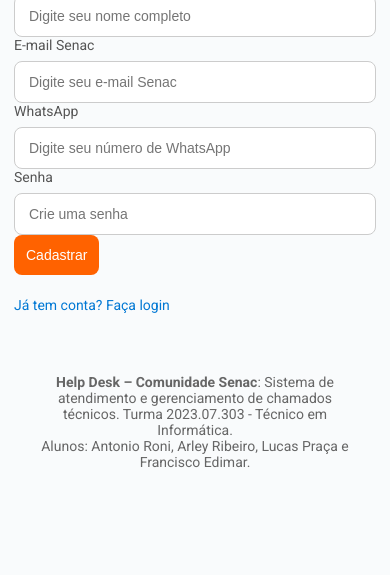
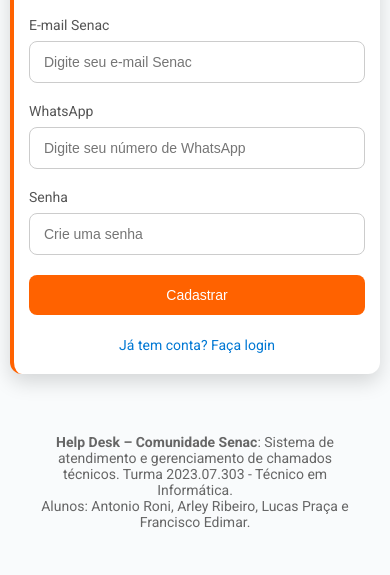
Before and after one commit to ribeiroarley/projeto-helpdesk-versao-01, a plain HTML site: page aluno/html/cadastro_aluno.html in a window 390 px wide. Shown: the part 269-844 px from the top of the page. Drawn offline with Linux system fonts and the light colour scheme.

Commit message:
Substituí .login-page por .register-page e .login-container por .register-container no CSS para corresponder às classes usadas no HTML.

```diff
--- a/aluno/css/cadastro_aluno.css
+++ b/aluno/css/cadastro_aluno.css
@@ -37,13 +37,13 @@ body {
 }
 
 /* Container principal da página */
-.login-page {
+.register-page {
     width: 100%;
     max-width: 400px; /* Largura máxima do container */
 }
 
 /* Container do formulário de cadastro */
-.login-container {
+.register-container {
     background: #ffffff;
     padding: 40px 30px;
     border-radius: 12px;
@@ -71,7 +71,7 @@ body {
 }
 
 /* Estilo do formulário */
-.login-form {
+.register-form {
     display: flex;
     flex-direction: column;
     gap: 20px; /* Espaçamento entre os elementos do formulário */
@@ -174,7 +174,7 @@ body {
 }
 
 /* Estilo da mensagem de sucesso */
-.success-message {
+.message.success-message {
     background-color: #ddffdd; /* Verde claro */
     color: #2e7d32; /* Verde escuro */
     padding: 10px;
@@ -186,7 +186,7 @@ body {
 }
 
 /* Estilo da mensagem de erro */
-.error-message {
+.message.error-message {
     background-color: #ffdddd; /* Vermelho claro */
     color: #d8000c; /* Vermelho escuro */
     padding: 10px;
@@ -202,7 +202,7 @@ body {
     .site-title {
         font-size: 1.8rem;
     }
-    .login-container {
+    .register-container {
         padding: 30px 20px;
     }
 }
@@ -217,7 +217,7 @@ body {
         margin: 20px 0 15px;
         text-transform: none;
     }
-    .login-container {
+    .register-container {
         padding: 20px 15px;
     }
     .header img {
```
